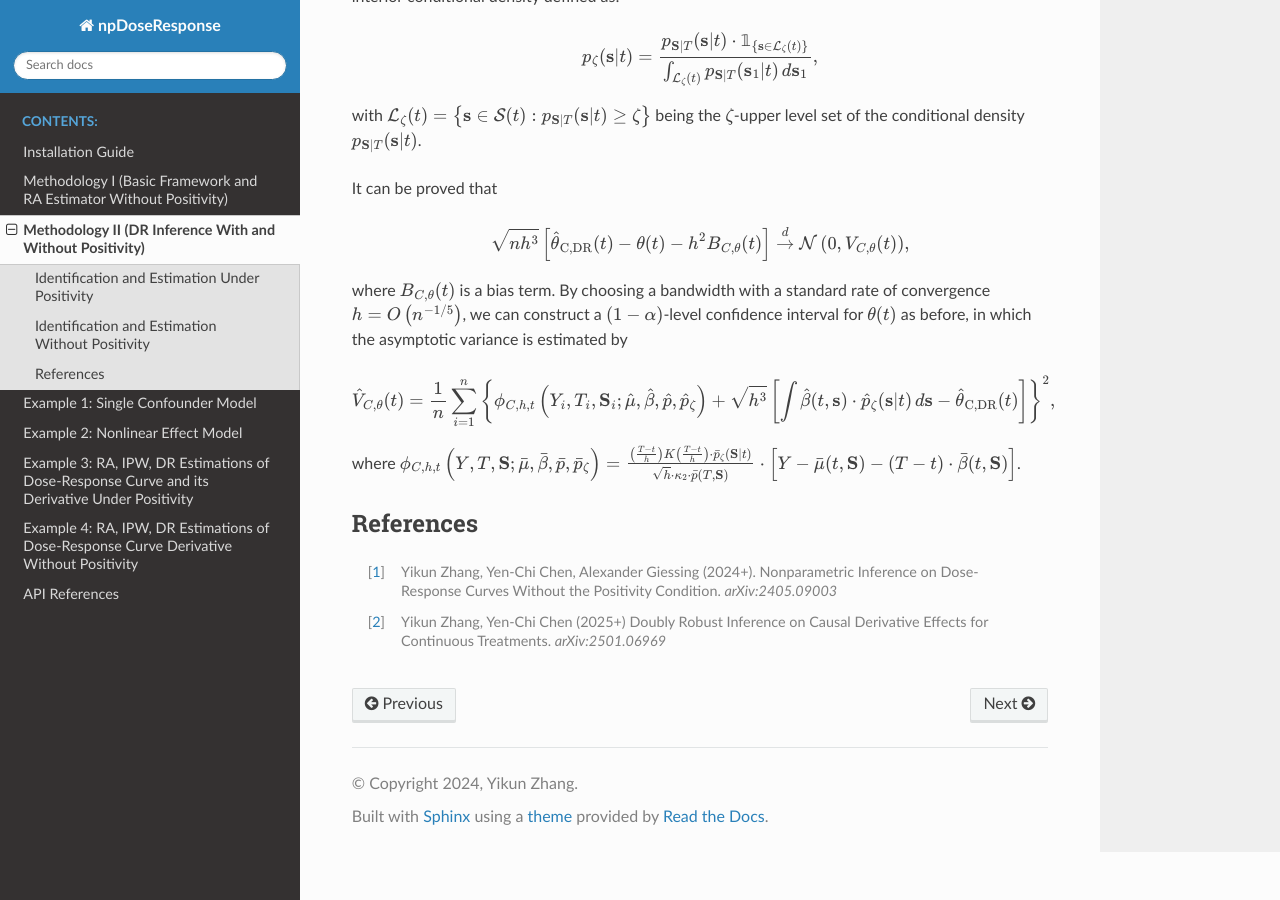
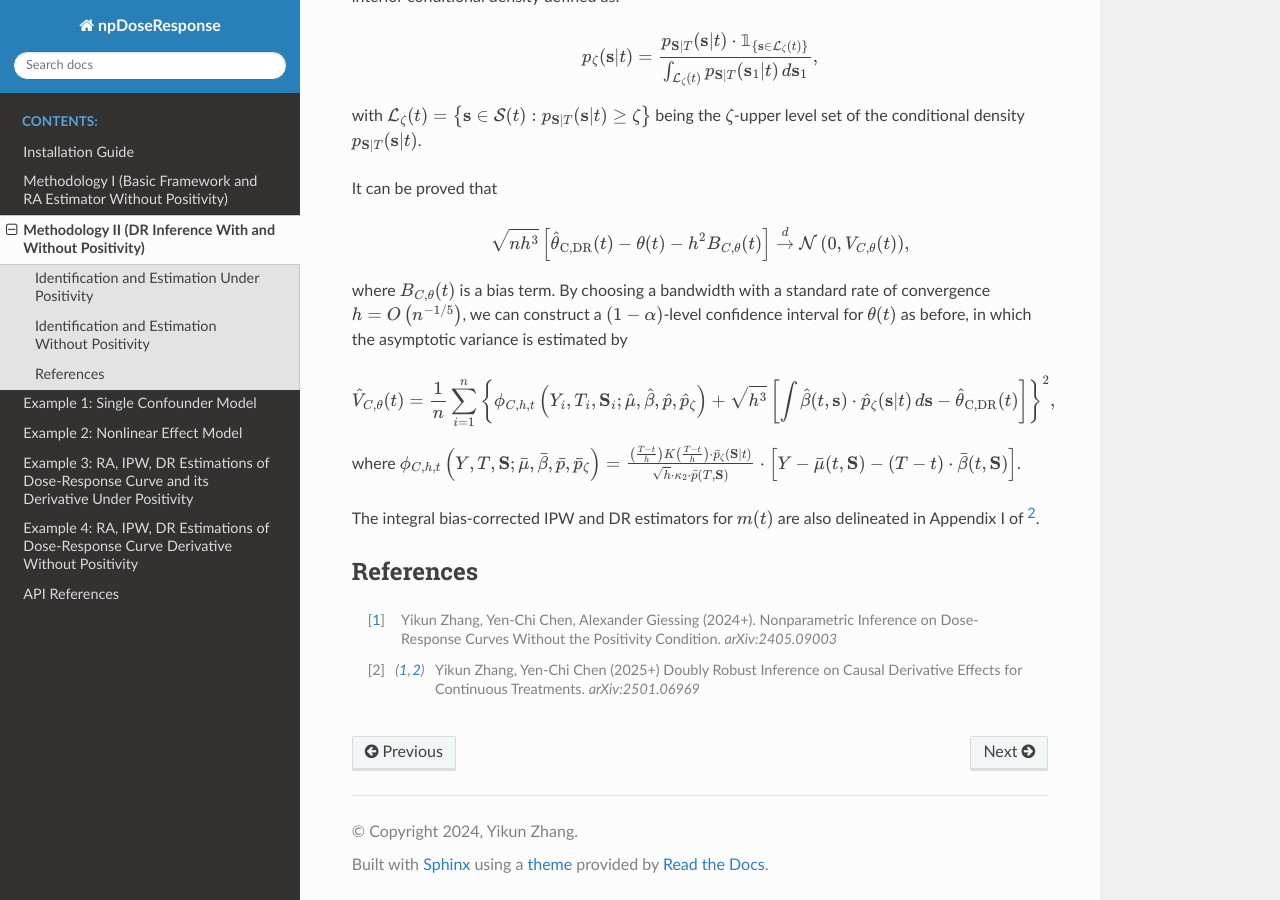
Before and after one commit to zhangyk8/npDoseResponse, a Sphinx documentation site: the page built from docs/source/method2.rst, in a window 1280 px wide and 900 px high, scrolled down 2515 px. Built offline with Sphinx 7.4.7 and the Read the Docs theme 3.1.0, drawn with Linux system fonts in a browser that asks for light colours.

Commit message:
Add files via upload

```diff
--- a/docs/source/method2.rst
+++ b/docs/source/method2.rst
@@ -111,6 +111,8 @@ where :math:`B_{C,\theta}(t)` is a bias term. By choosing a bandwidth with a sta
 
 where :math:`\phi_{C,h,t}\left(Y,T,\textbf{S}; \bar{\mu},\bar{\beta}, \bar{p},\bar{p}_{\zeta}\right) = \frac{\left(\frac{T-t}{h}\right) K\left(\frac{T-t}{h}\right) \cdot \bar{p}_{\zeta}(\textbf{S}|t)}{\sqrt{h}\cdot \kappa_2\cdot \bar{p}(T,\textbf{S})}\cdot \left[Y - \bar{\mu}(t,\textbf{S}) - (T-t)\cdot \bar{\beta}(t,\textbf{S})\right]`.
 
+The integral bias-corrected IPW and DR estimators for :math:`m(t)` are also delineated in Appendix I of [2]_.
+
 References
 ----------
 
```
